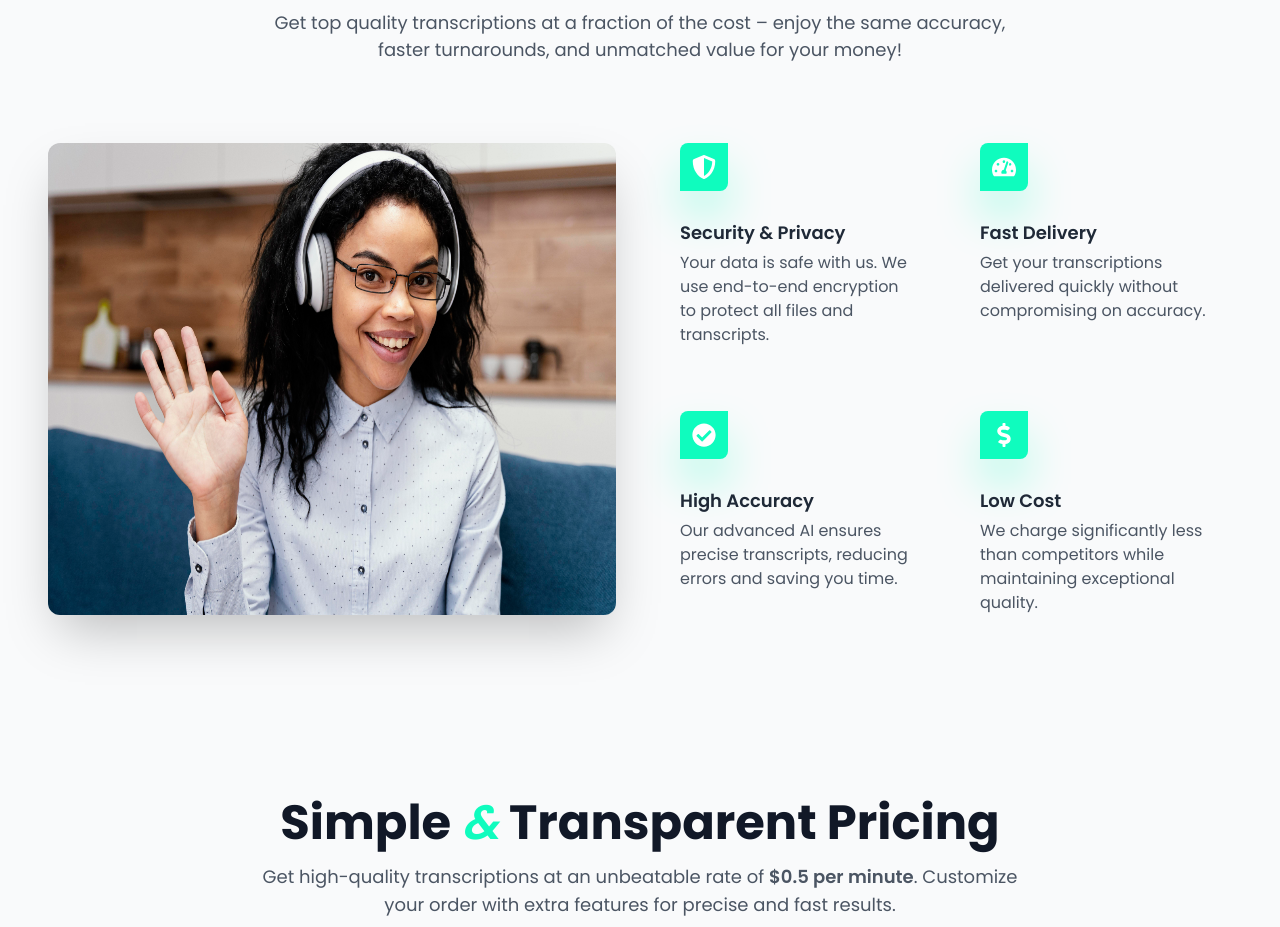
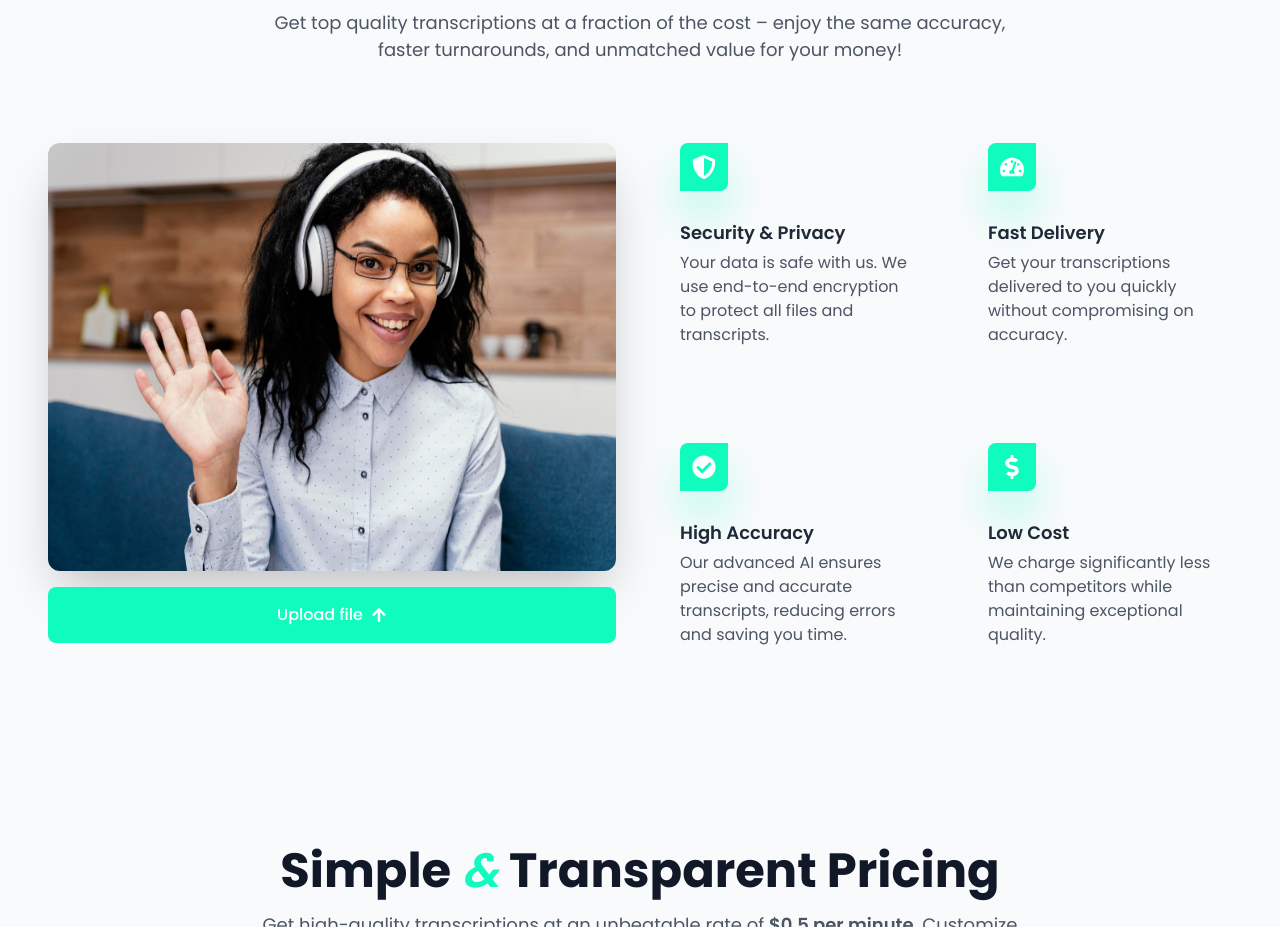
Before and after one commit to Yitzkak/scriptorfi-frontend, a React (Create React App) app: page / in a window 1280 px wide. Shown: the part 1445-2372 px from the top of the page. Built offline with nearby package versions, Linux system fonts and the light colour scheme; what i18n-iso-countries would draw is missing.

Commit message:
Added a button underneath image to align height

```diff
--- a/src/components/WhyChooseUsSection.js
+++ b/src/components/WhyChooseUsSection.js
@@ -1,5 +1,5 @@
 import { ArrowRightIcon } from '@heroicons/react/24/solid';
-import {FaShieldAlt, FaTachometerAlt, FaCheckCircle, FaDollarSign} from 'react-icons/fa';
+import {FaShieldAlt, FaTachometerAlt, FaCheckCircle, FaDollarSign, FaArrowUp} from 'react-icons/fa';
 import { motion } from "framer-motion";
 
 function WhyChooseUs() {
@@ -11,12 +11,12 @@ function WhyChooseUs() {
     },
     {
       title: "Fast Delivery",
-      description: "Get your transcriptions delivered quickly without compromising on accuracy.",
+      description: "Get your transcriptions delivered to you quickly without compromising on accuracy.",
       icon: <FaTachometerAlt />,
     },
     {
       title: "High Accuracy",
-      description: "Our advanced AI ensures precise transcripts, reducing errors and saving you time.",
+      description: "Our advanced AI ensures precise and accurate transcripts, reducing errors and saving you time.",
       icon: <FaCheckCircle />,
     },
     {
@@ -37,23 +37,32 @@ function WhyChooseUs() {
 
       {/* Highlights Section */}
         {/* Main Content */}
-        <div className="grid grid-cols-1 lg:grid-cols-2 gap-12 items-center">
+        <div className="grid grid-cols-1 gap-12 lg:grid-cols-2">
           {/* Image Section */}
+          <div className="h-[80.5%] pt-4">
             <motion.div
               initial={{ opacity: 0, scale: 0.9 }}
               animate={{ opacity: 1, scale: 1 }}
               transition={{ duration: 0.6 }}
-            className="h-[100%] py-4"
+              className="w-full max-w-full h-[100%]"
             >
               <img
                 src="/images/front-view-teenage-girl-with-headphones-online-school.jpg"
                 alt="Why Choose Us"
-              className="w-full rounded-xl shadow-2xl h-[100%]"
+                className="w-full max-w-full h-[100%] rounded-xl shadow-2xl"
               />
             </motion.div>
+            <div>
+              <button className="flex text-center items-center justify-center w-full bg-[#0FFCBE] text-white font-semibold py-4 px-4 mt-4 rounded-lg hover:bg-[#0FFCBE]">
+                <p className="mr-2 font-[500]">Upload file</p>
+                <FaArrowUp/>
+              </button>
+            </div>
+          </div>
+
 
           {/* Features Section */}
-          <div className="grid grid-cols-1 sm:grid-cols-2 gap-8">
+          <div className="grid grid-cols-1 sm:grid-cols-2 gap-0 md:0 xl:gap-12">
             {features.map((feature, index) => (
               <motion.div
                 key={index}
@@ -65,7 +74,7 @@ function WhyChooseUs() {
                     {feature.icon}
                   </span>
                 </div>
-                <div className="flex flex-col items-start">
+                <div className="flex flex-col items-start pb-4">
                   <p className="text-lg font-semibold pt-5 pb-1 text-gray-800">{feature.title}</p>
                   <p className="text-gray-600 text-[16px] text-left">{feature.description}</p>
                 </div>
@@ -73,6 +82,8 @@ function WhyChooseUs() {
             ))}
           </div>
         </div>
+
+
     </div>
   );
 }
```
Lines whose indentation alone changed are shown as unchanged.
